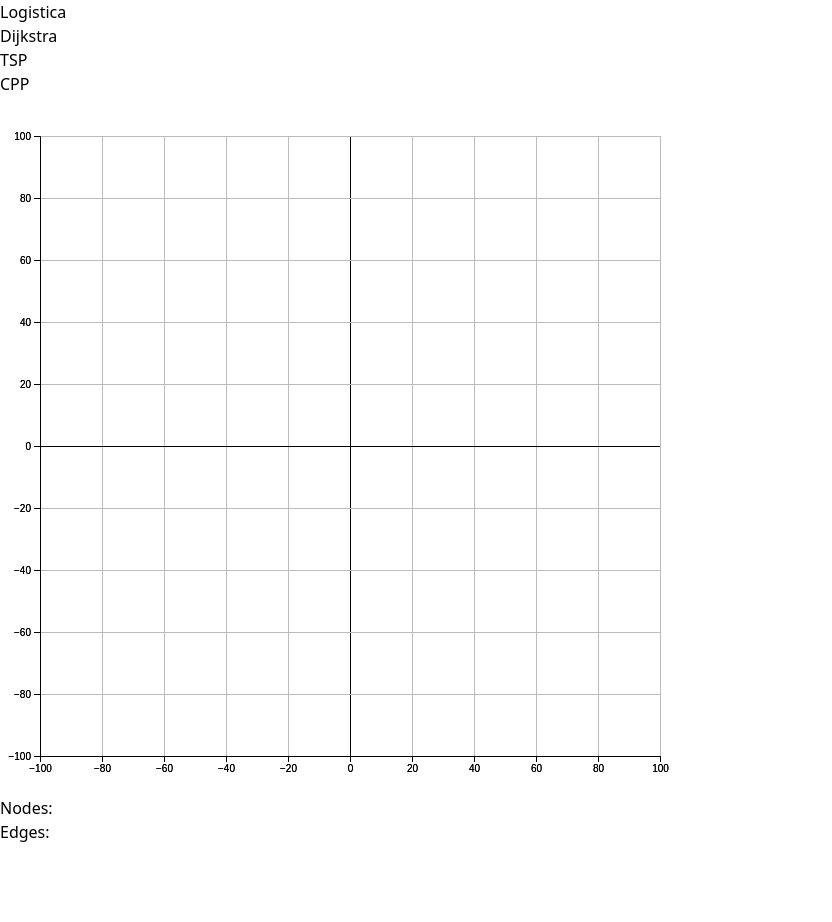
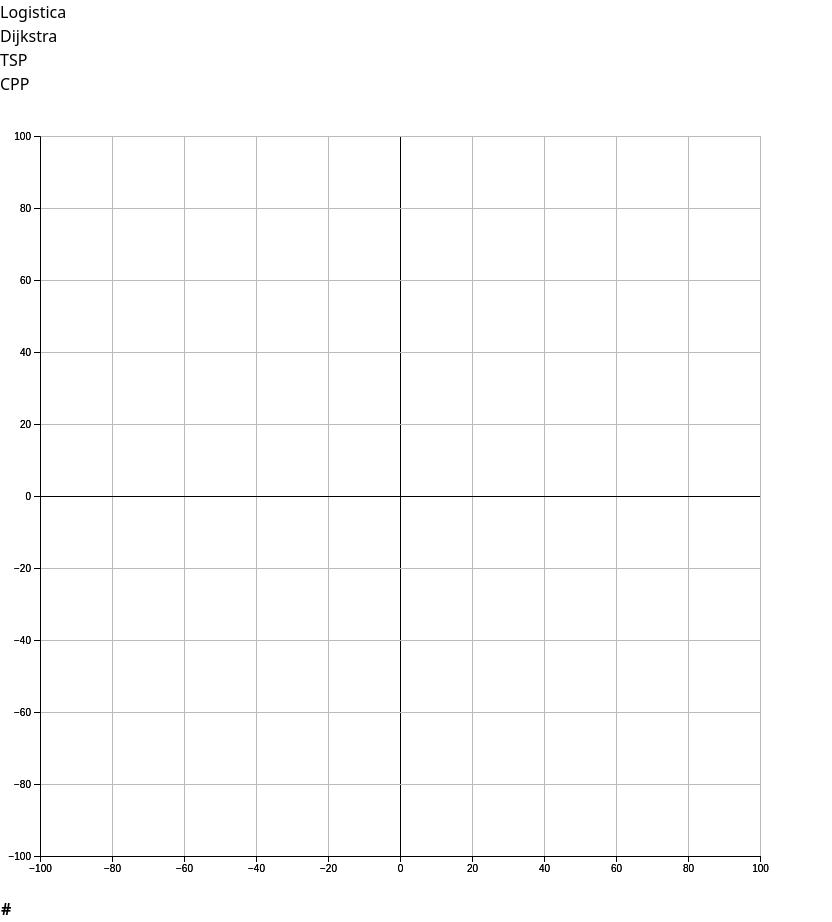
Before and after one commit to kopp-sebastian/logistica, a React (Vite) app: page / in a window 1280 px wide. Shown: the whole page, without its empty margins (0-832 px from the left). Before the commit the page ends 844 px from the top, so only its background shows below. Built offline with nearby package versions, Linux system fonts and the light colour scheme.

Commit message:
added Matrix

```diff
--- a/src/App.tsx
+++ b/src/App.tsx
@@ -1,10 +1,9 @@
 import React from 'react';
 import Graph from './components/Graph';
-import NodesList from './components/NodesList';
-import EdgesList from './components/EdgesList';
 import MenuList from './components/MenuList';
 import { useNodes } from './providers/NodesContext';
 import { useEdges } from './providers/EdgesContext';
+import Matrix from './components/Matrix';
 
 const App: React.FC = () => {
   const { clearNodes } = useNodes();
@@ -49,10 +48,7 @@ const App: React.FC = () => {
               <Graph />
             </div>
           </div>
-          <div className="flex flex-row flex-grow">
-            <NodesList />
-            <EdgesList />
-          </div>
+          <Matrix />
         </div>
       </div>
     </div>
--- a/src/components/Graph.tsx
+++ b/src/components/Graph.tsx
@@ -48,8 +48,8 @@ const Graph = () => {
       .style('-ms-user-select', 'none')
       .style('user-select', 'none');
 
-    const width = 700;
-    const height = 700;
+    const width = 800;
+    const height = 800;
     const margin = 40;
 
     const xScale = d3.scaleLinear().domain([-100, 100]).range([margin, width - margin]);
@@ -218,6 +218,7 @@ const Graph = () => {
     }
     return 0;
   })
+
   .attr('y', (d) => {
     const source = nodes.find(node => node.id === d.from);
     const target = nodes.find(node => node.id === d.to);
@@ -241,7 +242,7 @@ const Graph = () => {
     return "-0.3em";
   })
   .attr('text-anchor', 'middle')
-  .attr('font-size', '14px')
+  .attr('font-size', '16px')
   .attr('fill', 'black')
   .text((d) => d.weight);
 
@@ -271,7 +272,7 @@ const Graph = () => {
 
   return (
     <div>
-      <svg ref={svgRef} width={700} height={700}></svg>
+      <svg ref={svgRef} width={800} height={800}></svg>
       {showWeightingDialog && (
         <WeightingDialog sourceNode={sourceNode} targetNode={targetNode} onClose={handleWeightingDialogClose} />
       )}
--- /dev/null
+++ b/src/components/Matrix.tsx
@@ -0,0 +1,63 @@
+import React from 'react';
+import { useNodes } from '../providers/NodesContext';
+import { useEdges } from '../providers/EdgesContext';
+
+const Matrix: React.FC = () => {
+  const { nodes } = useNodes();
+  const { edges } = useEdges();
+
+  // Create a matrix based on the nodes and edges
+  const createMatrix = () => {
+    const matrix: (string | number)[][] = [];
+
+    nodes.forEach((_, i) => {
+      const row: (string | number)[] = [];
+      nodes.forEach((_, j) => {
+        if (i === j) {
+          row.push(0);
+          return;
+        }
+        const edge = edges.find((e) => (e.from === i + 1 && e.to === j + 1) || (e.from === j + 1 && e.to === i + 1));
+        row.push(edge ? edge.weight : '-');
+      });
+      matrix.push(row);
+    });
+
+    return matrix;
+  };
+
+  const matrix = createMatrix();
+
+  return (
+    <div className="bg-white rounded-lg shadow-lg p-4 m-4 w-[calc(95vw-1000px)] h-90">
+      <div className="max-h-[50vh] overflow-x-auto overflow-y-auto">
+      <table className="min-w-full">
+          <thead>
+            <tr>
+              <th className="py-2 px-3 border-b border-gray-300 font-bold">#</th>
+              {nodes.map((node, index) => (
+                <th key={index} className="py-2 px-3 border-b border-gray-300 font-bold">
+                  {node.id}
+                </th>
+              ))}
+            </tr>
+          </thead>
+          <tbody>
+            {matrix.map((row, i) => (
+              <tr key={i}>
+                <td className="py-2 px-3 border-b border-gray-300 text-center font-bold">{nodes[i].id}</td>
+                {row.map((cell, j) => (
+                  <td key={j} className="py-2 px-3 border-b border-gray-300 text-center">
+                    {cell}
+                  </td>
+                ))}
+              </tr>
+            ))}
+          </tbody>
+        </table>
+      </div>
+    </div>
+  );
+};
+
+export default Matrix;
```
